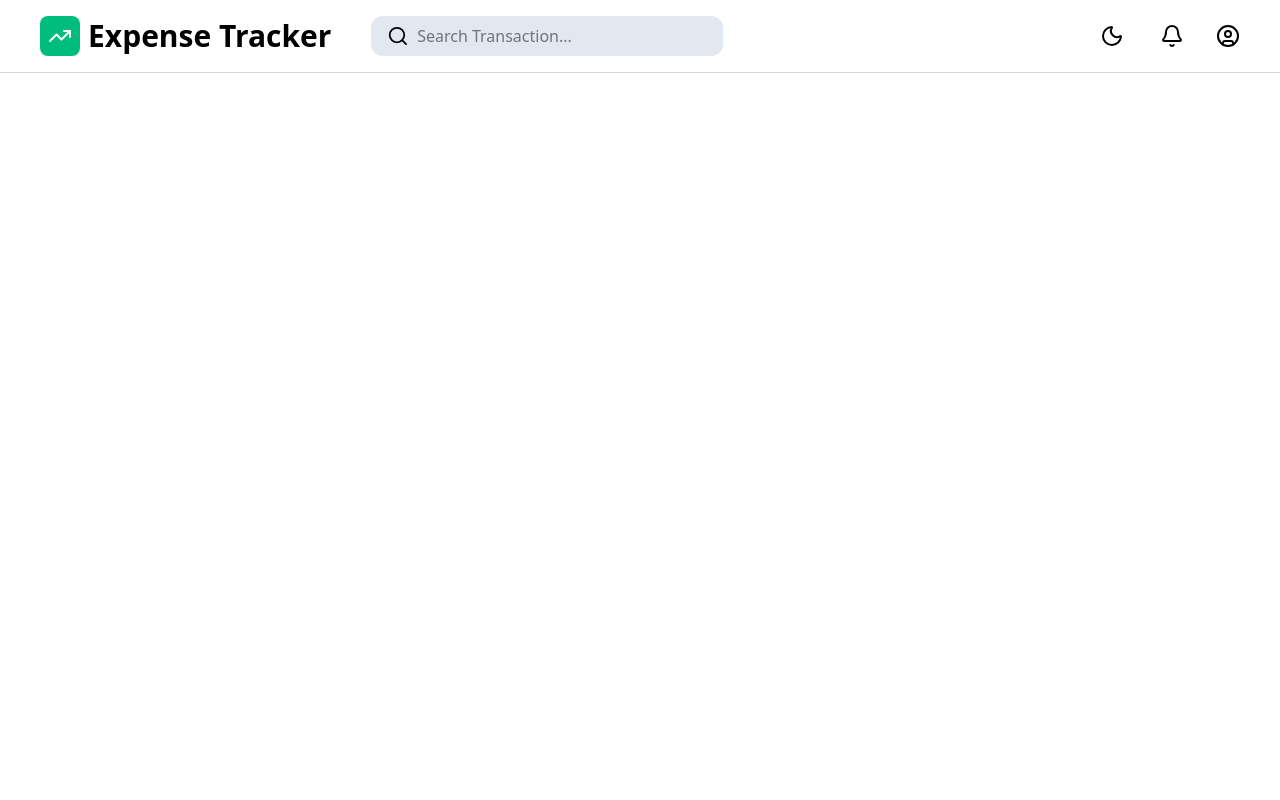
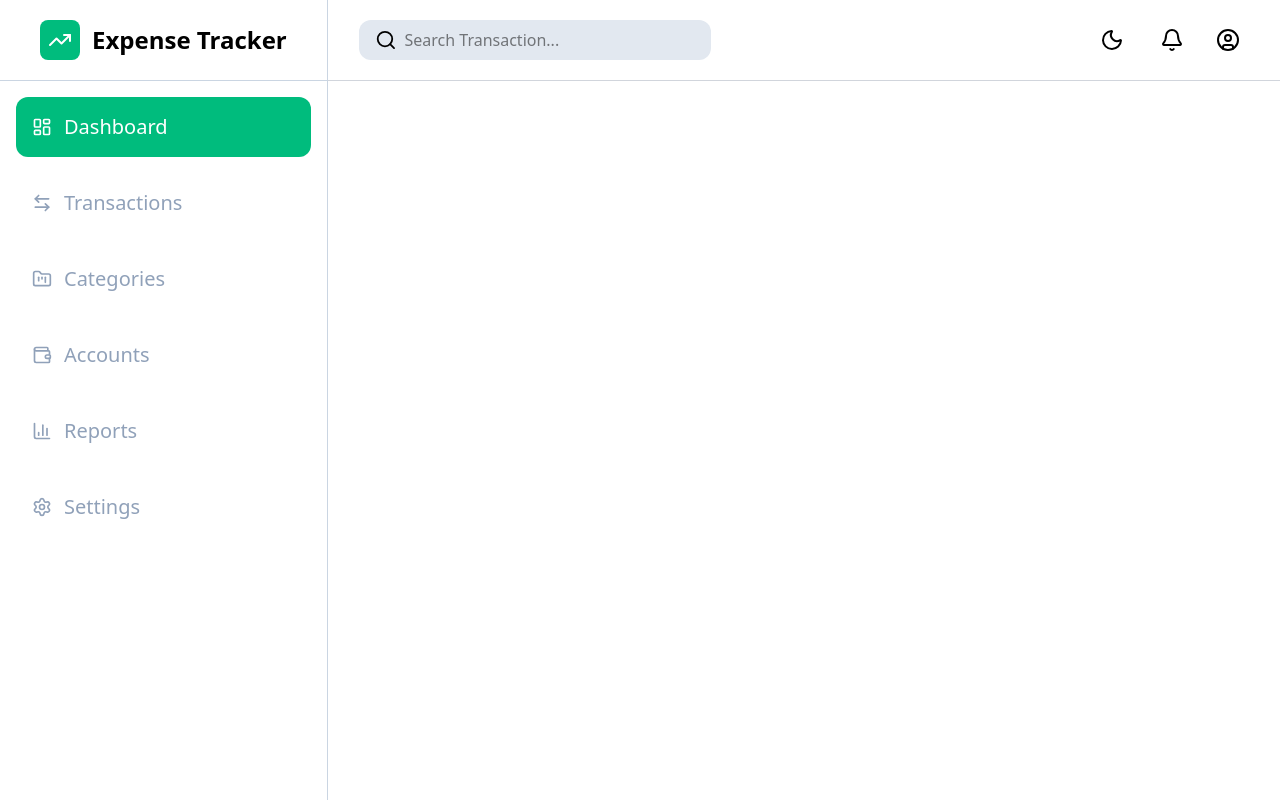
Before and after one commit to Krishnadasks28/ExpenseTracker, a React (Vite) app in the folder frontend/: page / in a window 1280 px wide. Built offline with nearby package versions, Linux system fonts and the light colour scheme.

Commit message:
sidebarV1 & changes in navbar

```diff
--- a/frontend/src/App.jsx
+++ b/frontend/src/App.jsx
@@ -1,10 +1,12 @@
 import Navbar from "./components/Navbar";
+import Sidebar from "./components/Sidebar";
 import Dashboard from "./pages/Dashboard";
 
 function App() {
   return (
     <>
       <Navbar />
+      <Sidebar />
       <Dashboard />
     </>
   );
--- /dev/null
+++ b/frontend/src/components/NavMenu.jsx
@@ -0,0 +1,16 @@
+import { Bell, UserCircle } from "lucide-react";
+import DarkModeToggle from "./DarkModeToggle";
+
+function NavMenu({ className }) {
+  return (
+    <>
+      <div className={className}>
+        <DarkModeToggle />
+        <Bell />
+        <UserCircle />
+      </div>
+    </>
+  );
+}
+
+export default NavMenu;
--- a/frontend/src/components/Navbar.jsx
+++ b/frontend/src/components/Navbar.jsx
@@ -1,37 +1,26 @@
-import { Bell, Search, TrendingUp, UserCircle } from "lucide-react";
-import DarkModeToggle from "./DarkModeToggle";
+import { TrendingUp } from "lucide-react";
+import Search from "./Search";
+import NavMenu from "./NavMenu";
 
 function Navbar() {
   return (
     <>
-      <div className="w-full flex justify-between py-4 px-10 dark:bg-black dark:text-white border-b border-b-gray-300 ">
+      <div className="w-full flex justify-between py-5 px-2 sm:px-10 dark:bg-black dark:text-white border-b border-b-gray-300 ">
         <div className="flex gap-10 w-full">
-          <div className="flex gap-2">
-            <div className="h-10 w-10 rounded-lg bg-emerald-500 flex items-center justify-center">
+          <div className="flex justify-center sm:justify-start w-full sm:w-fit gap-3">
+            <div className="h-8 w-8 sm:h-10 sm:w-10 rounded-lg bg-emerald-500 flex items-center justify-center">
               <TrendingUp className=" text-white" />
             </div>
-            <span className="text-3xl font-semibold items-center flex">
+            <span className="flex text-xl sm:text-2xl font-semibold items-center">
               Expense Tracker
             </span>
           </div>
           {/* search transaction */}
-
-          <div className="bg-slate-200 dark:bg-black dark:border flex gap-2 items-center w-1/3 py-2 px-4 rounded-xl">
-            <Search className="" />
-            <input
-              type="text"
-              placeholder="Search Transaction..."
-              className="w-full focus:outline-none"
-            />
-          </div>
+          <Search className={"hidden sm:flex"} />
         </div>
 
         {/* darl mode,notification,profile */}
-        <div className="flex gap-8 items-center">
-          <DarkModeToggle />
-          <Bell />
-          <UserCircle />
-        </div>
+        <NavMenu className={"hidden sm:flex gap-2 sm:gap-8 items-center"} />
       </div>
     </>
   );
--- /dev/null
+++ b/frontend/src/components/Search.jsx
@@ -0,0 +1,20 @@
+import { SearchIcon } from "lucide-react";
+
+function Search({ className }) {
+  return (
+    <>
+      <div
+        className={`${className} bg-slate-200 dark:bg-black focus-within:ring-2 transition focus-within:ring-blue-400 dark:focus-within:ring-slate-300 dark:border flex gap-2 items-center w-full sm:w-1/3 py-2 px-4 sm:ms-8 rounded-xl`}
+      >
+        <SearchIcon className="" />
+        <input
+          type="text"
+          placeholder="Search Transaction..."
+          className="w-full focus:outline-none"
+        />
+      </div>
+    </>
+  );
+}
+
+export default Search;
--- /dev/null
+++ b/frontend/src/components/Sidebar.jsx
@@ -0,0 +1,77 @@
+import {
+  TrendingUp,
+  LayoutDashboard,
+  ArrowLeftRight,
+  FolderKanban,
+  Wallet,
+  BarChart3,
+  Settings,
+  Menu,
+  ChevronLeftCircle,
+} from "lucide-react";
+import { useState } from "react";
+
+function Sidebar({ currentPage = "dashboard" }) {
+  const [showSideBar, setShowSideBar] = useState(false);
+  const menuItems = [
+    { id: "dashboard", label: "Dashboard", icon: LayoutDashboard },
+    { id: "transactions", label: "Transactions", icon: ArrowLeftRight },
+    { id: "categories", label: "Categories", icon: FolderKanban },
+    { id: "accounts", label: "Accounts", icon: Wallet },
+    { id: "reports", label: "Reports", icon: BarChart3 },
+    { id: "profile", label: "Settings", icon: Settings },
+  ];
+  return (
+    <>
+      <div className="left-6 top-6 fixed">
+        <button onClick={() => setShowSideBar(true)} className="">
+          <Menu />
+        </button>
+      </div>
+      <div
+        className={`${
+          showSideBar ? "left-0" : "-left-96"
+        } transition-all duration-300 ease-in-out flex flex-col gap-4 sm:left-0 top-0 fixed h-full w-fit bg-white border-r border-slate-300`}
+      >
+        <div className="flex border-b border-slate-300 ">
+          <button onClick={() => setShowSideBar(false)} className="sm:hidden ms-5">
+            <ChevronLeftCircle />
+          </button>
+          <div className="flex gap-3 py-5 px-10">
+            <div className="h-8 w-8 sm:h-10 sm:w-10 rounded-lg bg-emerald-500 flex items-center justify-center">
+              <TrendingUp className=" text-white" />
+            </div>
+            <span className=" text-lg sm:text-2xl font-semibold items-center flex">
+              Expense Tracker
+            </span>
+          </div>
+        </div>
+
+        <div className="flex flex-col gap-4 px-4">
+          {menuItems.map((item) => {
+            const Icon = item.icon;
+            const isActive = currentPage == item.id;
+
+            return (
+              <div
+                key={item.id}
+                className={`p-4 rounded-xl sm:text-xl font-medium ${
+                  isActive
+                    ? "bg-emerald-500 text-white"
+                    : "text-slate-400 hover:bg-slate-300 hover:text-gray-800"
+                }`}
+              >
+                <div className="flex gap-3 items-center">
+                  <Icon className="h-5 w-5" />
+                  <h1>{item.label}</h1>
+                </div>
+              </div>
+            );
+          })}
+        </div>
+      </div>
+    </>
+  );
+}
+
+export default Sidebar;
```
